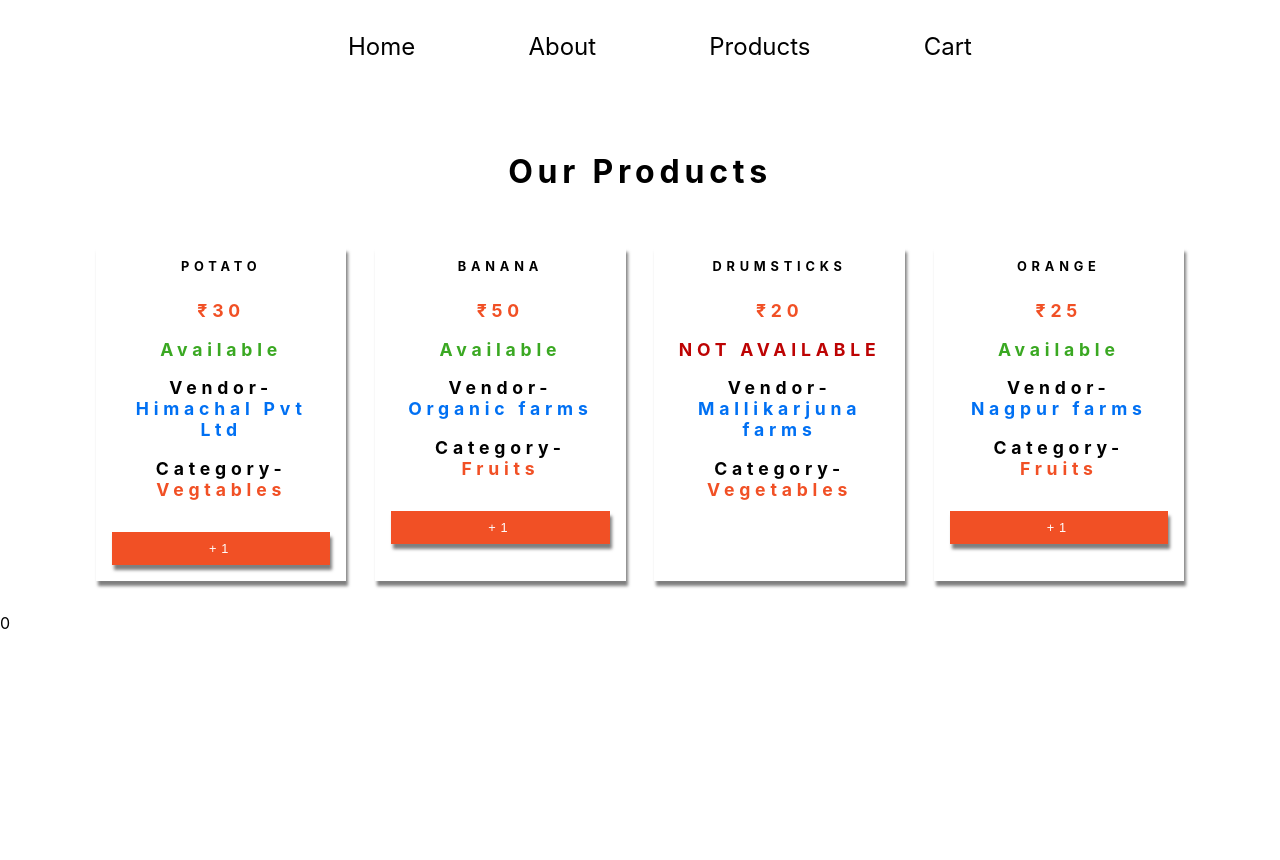
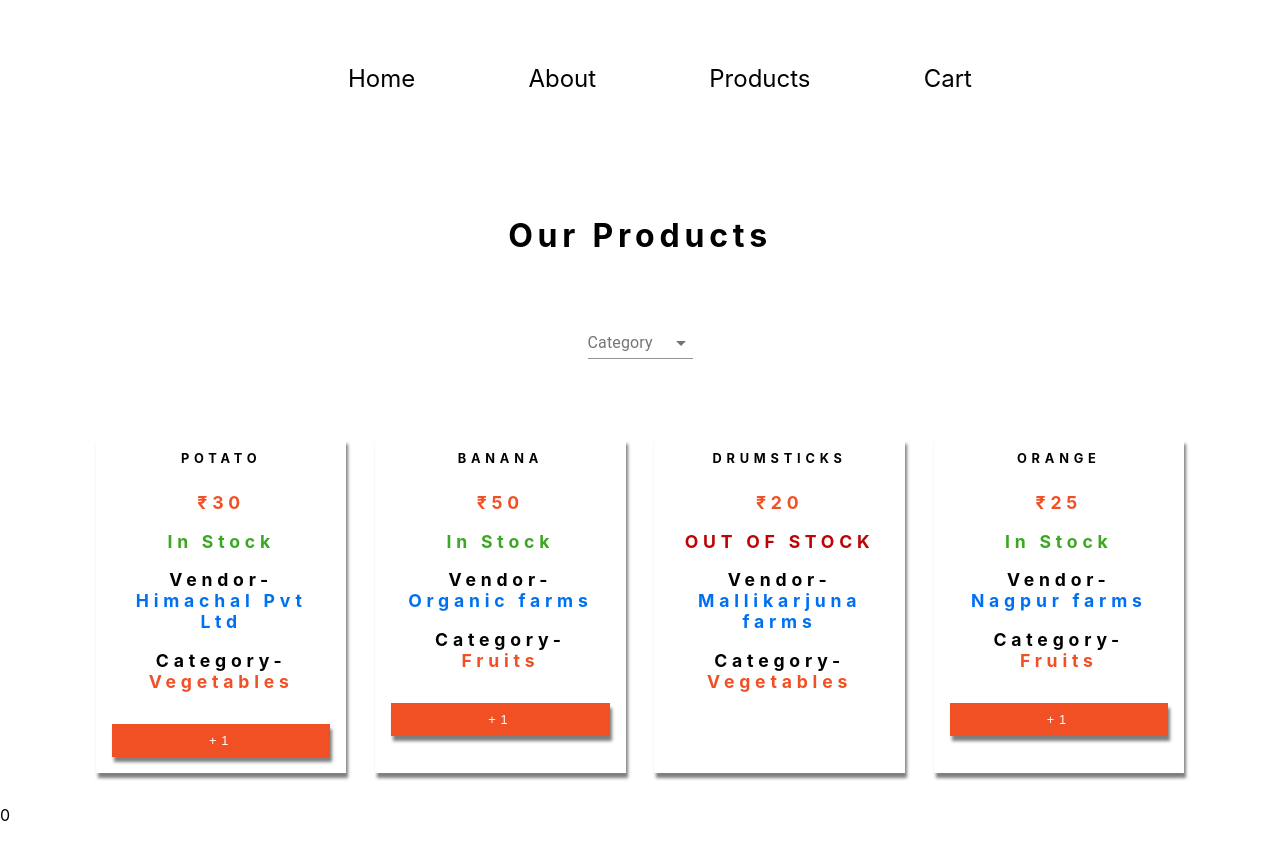
Before and after one commit to arunpratapsingh17/food_bazaar, a React (Create React App) app: page /products in a window 1280 px wide. Shown: the top 860 px of the page. Before the commit the page ends 800 px from the top, so only its background shows below. Built offline with nearby package versions, Linux system fonts and the light colour scheme.

Commit message:
Added filter

```diff
--- a/package.json
+++ b/package.json
@@ -3,6 +3,7 @@
   "version": "0.1.0",
   "private": true,
   "dependencies": {
+    "@material-ui/core": "^4.12.3",
     "@testing-library/jest-dom": "^5.14.1",
     "@testing-library/react": "^11.2.7",
     "@testing-library/user-event": "^12.8.3",
--- a/src/App.css
+++ b/src/App.css
@@ -30,7 +30,9 @@
   text-align: center;
 }
 
-
+.header {
+  padding: 2rem 0;
+}
 .header ul {
   display: flex;
   justify-content: space-between;
@@ -329,3 +331,8 @@
   color: var(--mainBlue);
   font-weight: bold;
 }
+.cat-select-outer{
+  display: flex;
+  justify-content: center;
+  margin-bottom: 5rem;
+}
--- a/src/components/Product.js
+++ b/src/components/Product.js
@@ -8,7 +8,7 @@ const Product = (item) => {
             <div className="product-footer">
                 <p className="product-title">{item.name}</p>
                 <p className="product-price">₹{item.price}</p>
-                {item.available?(<p className="product-availability-yes">Available</p>):(<p className="product-availability-no">NOT AVAILABLE</p>)}
+                {item.available?(<p className="product-availability-yes">In Stock</p>):(<p className="product-availability-no">OUT OF STOCK</p>)}
                 <p className="product-vendor"><span style={{color:'black',fontWeight:'bold'}}>Vendor-</span><br />{item.vendor}</p>
                 <p className="product-category"><span style={{color:'black',fontWeight:'bold'}}>Category-</span><br />{item.category}</p>
                 {item.available?(<button
--- a/src/components/ProductList.js
+++ b/src/components/ProductList.js
@@ -1,15 +1,80 @@
-import React, { useContext } from 'react'
+import React, { useContext, useEffect, useState } from 'react'
 import { CartContext } from '../context/cartContext';
 import Product from './Product';
+import { makeStyles } from '@material-ui/core/styles';
+import InputLabel from '@material-ui/core/InputLabel';
+import FormHelperText from '@material-ui/core/FormHelperText';
+import FormControl from '@material-ui/core/FormControl';
+import Select from '@material-ui/core/Select';
+import NativeSelect from '@material-ui/core/NativeSelect';
+const useStyles = makeStyles((theme) => ({
+  formControl: {
+    margin: theme.spacing(1),
+    minWidth: 120,
+  },
+  selectEmpty: {
+    marginTop: theme.spacing(2),
+  },
+}));
+
 
 const ProductList = ({data}) => {
+  const classes = useStyles();
+  const [data1,setData1] = useState(data);
+  const [state, setState] = React.useState({
+    Category:""
+  });
+  const handleChange = (event) => {
+    const name = event.target.name;
+    setState({
+      ...state,
+      [name]: event.target.value,
+    });
+  };
+  console.log(state);
+  useEffect(()=>{
+    if(state.Category ===""){
+      console.log("Hurray");
+    }
+    else if(state.Category == "Vegetables"){
+      console.log("Veggie changed");
+      data = data.filter((item)=>item.category=="Vegetables");
+      // setData1(data);
+      // console.log("Neen");
+      // console.log(data);
+      // setData1(data);
+      // console.log(data1);
+    }
+    else if(state.Category == "Fruits"){
+      console.log("Veggie changed");
+      data = data.filter((item)=>item.category=="Fruits");
+    }
+  },[state])
   var {total} = useContext(CartContext);
-    // console.log(data);
+    console.log(data);
     return (
         <section className="section">
         <h2 className="section-title">Our Products</h2>
+        <div className="cat-select-outer">
+          <FormControl className={classes.formControl} className="cat-select">
+            <InputLabel htmlFor="Category-native-simple">Category</InputLabel>
+            <Select
+              native
+              value={state.Category}
+              onChange={handleChange}
+              inputProps={{
+                name: 'Category',
+                id: 'Category-native-simple',
+              }}
+            >
+              <option aria-label="None" value="" />
+              <option value={"Fruits"}>Fruits</option>
+              <option value={"Vegetables"}>Vegetables</option>
+            </Select>
+          </FormControl>
+        </div>
         <div className="products-center">
-          {data.map((item) => {
+          {data1.map((item) => {
             return <Product key={item.id} {...item} />;
           })}
         </div>
--- a/src/data/dataSet.js
+++ b/src/data/dataSet.js
@@ -12,7 +12,7 @@ export default [
 
     "vendor":"Himachal Pvt Ltd",
 
-    "category":"Vegtables"
+    "category":"Vegetables"
 
     },
 
```
Also changed, not shown: 1 other file (tests, documents, lock files or other folders).
